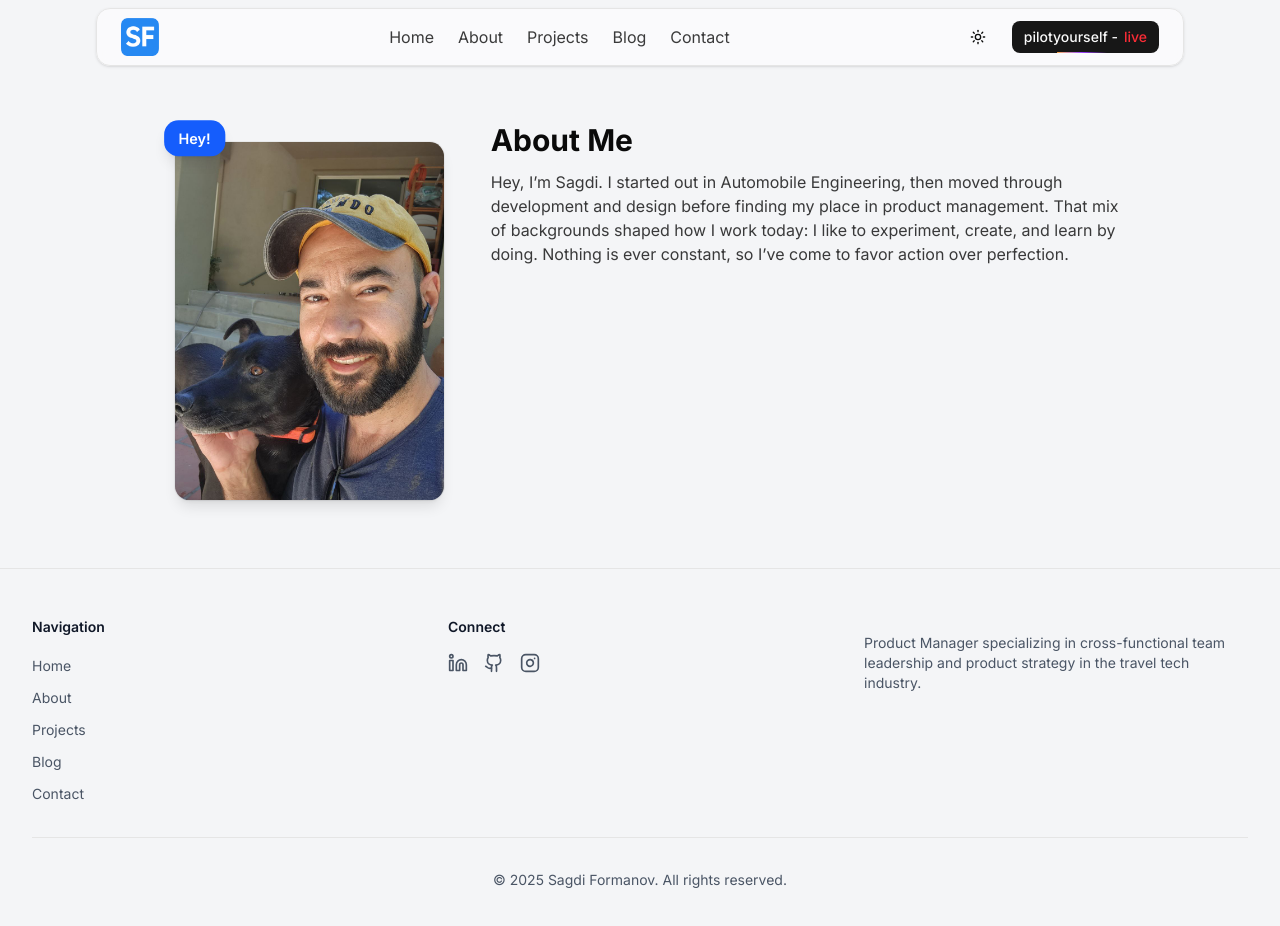
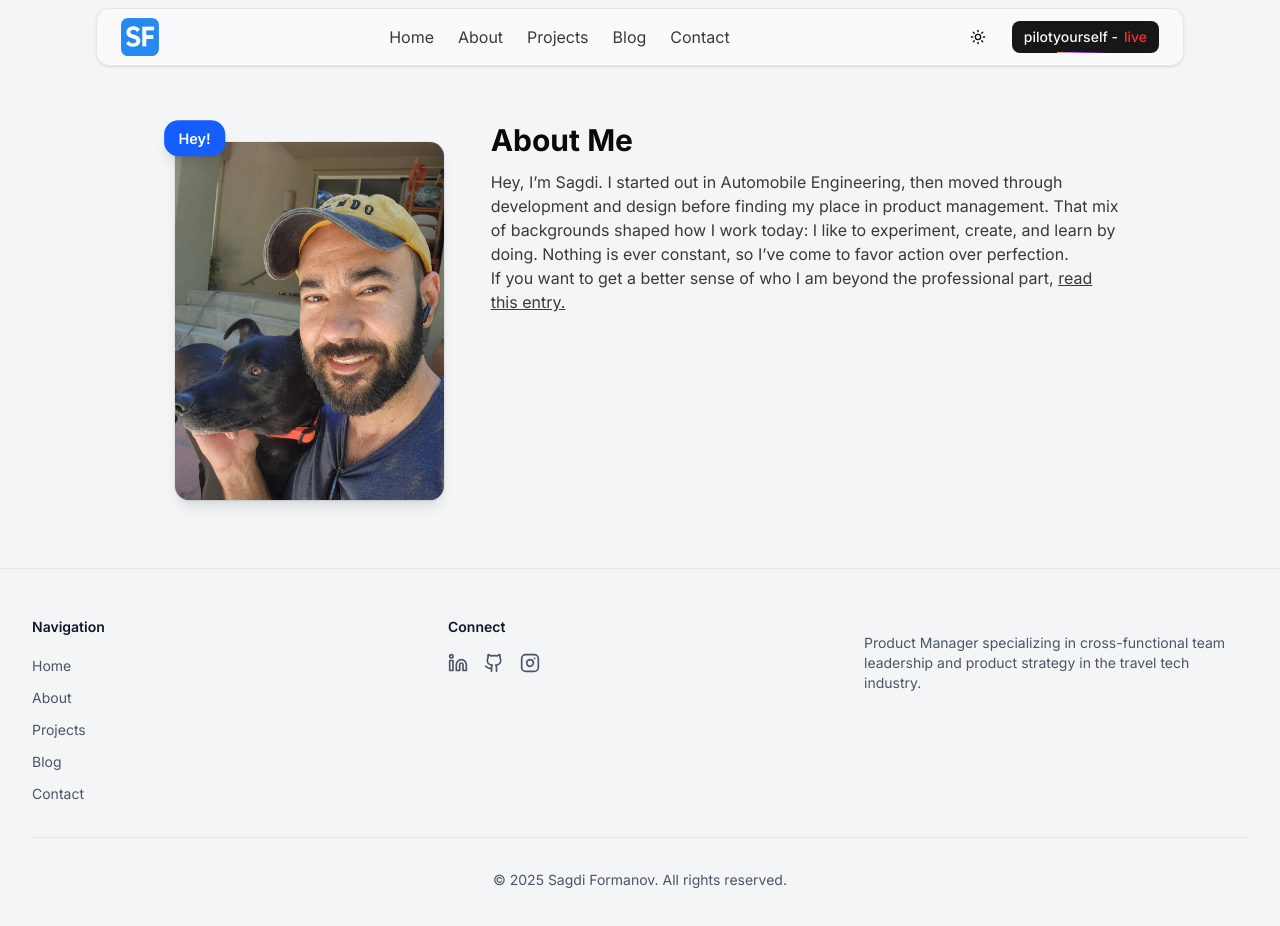
Before and after one commit to sagdish/sagdi-portfolio, a Next.js app: page /about in a window 1280 px wide. Shown: the top 926 px of the page. Built offline with nearby package versions, Linux system fonts and the light colour scheme.

Commit message:
about me tweak, linking to blog entry

```diff
--- a/src/app/about/page.tsx
+++ b/src/app/about/page.tsx
@@ -1,5 +1,6 @@
 import type { Metadata } from "next"
 import Image from "next/image"
+import Link from "next/link"
 
 export const metadata: Metadata = {
   title: "About | Sagdi Formanov",
@@ -38,6 +39,12 @@ export default function AboutPage() {
             management. That mix of backgrounds shaped how I work today: I like
             to experiment, create, and learn by doing. Nothing is ever constant,
             so I’ve come to favor action over perfection.
+            <br />
+            If you want to get a better sense of who I am beyond the
+            professional part,{" "}
+            <Link href="/blog/more-of-me">
+              <u>read this entry.</u>
+            </Link>
           </p>
         </div>
       </div>
```
